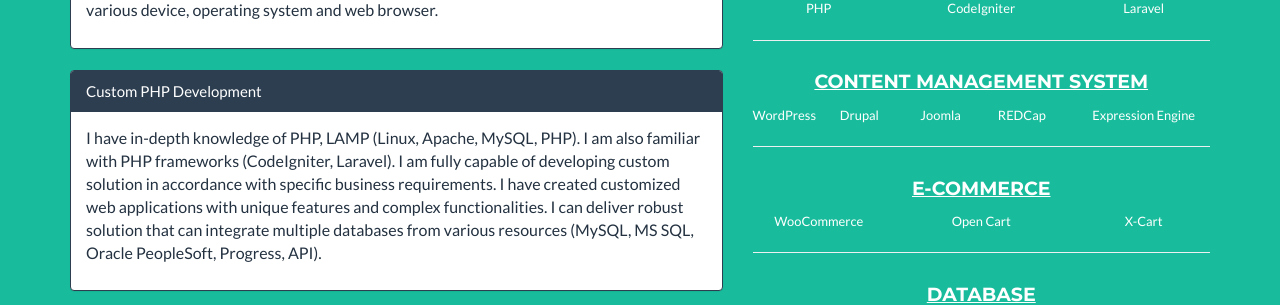
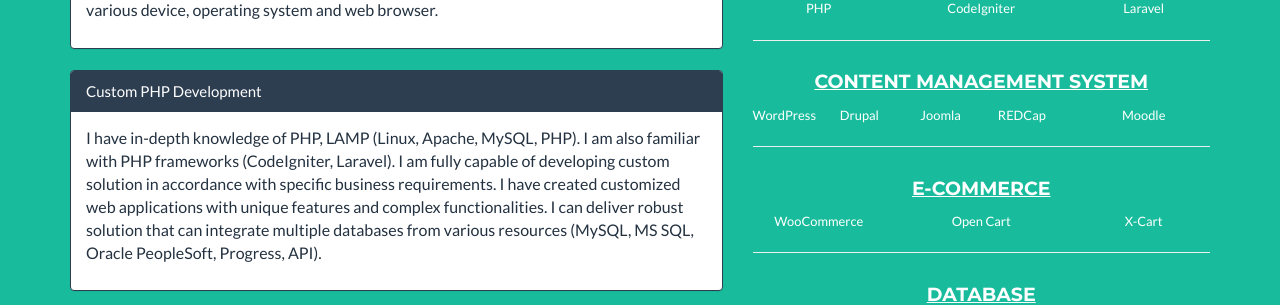
Before and after one commit to hbxtoylq/hbxtoylq.github.io, a Jekyll site: the page built from index.html, in a window 1280 px wide and 900 px high, scrolled down 3248 px. Shown: the part 153-458 px from the top of the window. Built offline with Jekyll 4.4.1, drawn with Linux system fonts in a browser that asks for light colours; nearby versions of some CDN libraries.

Commit message:
Update about.html

```diff
--- a/_includes/about.html
+++ b/_includes/about.html
@@ -84,7 +84,7 @@
                     <div class="col-lg-2"><small>Drupal</small></div>
                     <div class="col-lg-2"><small>Joomla</small></div>
                     <div class="col-lg-2"><small>REDCap</small></div>
-                    <div class="col-lg-4"><small>Expression Engine</small></div>
+                    <div class="col-lg-4"><small>Moodle</small></div>
 
                  </div>
                  <hr>
```
